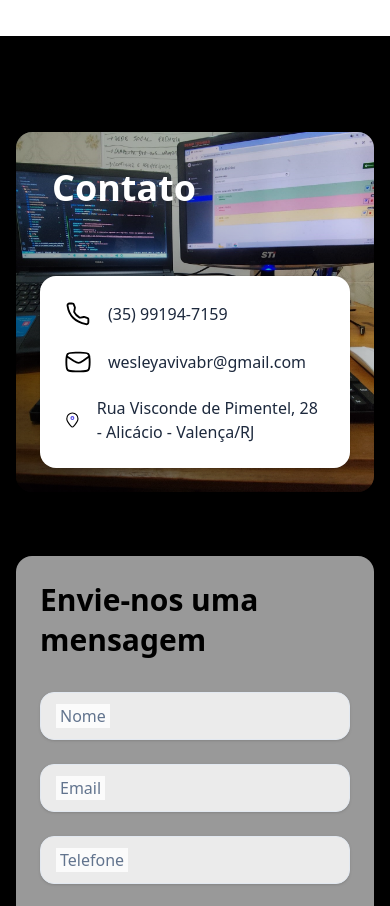
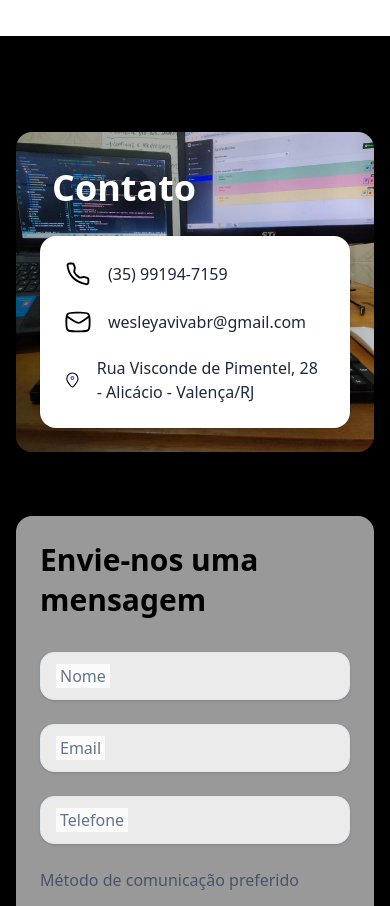
Before and after one commit to wesleyabreeuu/portfolio, a Next.js app: page / in a window 390 px wide. Shown: the part 7540-8446 px from the top of the page. Built offline with nearby package versions, Linux system fonts and the light colour scheme.

Commit message:
fix(contato): imagem com import estático e container p/ next/image fill

```diff
--- a/src/app/components/contato/index.tsx
+++ b/src/app/components/contato/index.tsx
@@ -1,3 +1,9 @@
+"use client";
+
+import Image from "next/image";
+// use a extensão exata que existe no repo (1.jpeg ou 1.jpg)
+import contatoImg from "@/../public/assets/contato/1.jpeg";
+
 export default function Contato() {
   return (
     <form action="https://fabform.io/f/xxxxx" method="post">
@@ -5,11 +11,19 @@ export default function Contato() {
         <div className="mx-auto max-w-7xl px-4 sm:px-6 lg:px-8">
           <div className="grid grid-cols-1 lg:grid-cols-2 gap-6">
             {/* ===== Coluna Esquerda ===== */}
-            <div className="relative lg:mb-0 mb-10 overflow-hidden rounded-2xl lg:rounded-l-2xl">
-              <img
-                src="/assets/contato/1.jpeg"
+            <div
+              className="
+                relative lg:mb-0 mb-10 overflow-hidden rounded-2xl lg:rounded-l-2xl
+                min-h-[320px] lg:min-h-[520px]   /* altura p/ Image fill */
+              "
+            >
+              <Image
+                src={contatoImg}
                 alt="Contato"
-                className="h-full w-full object-cover"
+                fill
+                priority
+                sizes="(min-width:1024px) 50vw, 100vw"
+                className="object-cover"
               />
               {/* overlay suave */}
               <div className="absolute inset-0 bg-gradient-to-tr from-black/60 via-black/25 to-transparent" />
@@ -21,10 +35,7 @@ export default function Contato() {
               <div className="absolute bottom-6 left-6 right-6">
                 <div className="rounded-2xl bg-white p-6 shadow-xl ring-1 ring-black/5">
                   {/* Telefone */}
-                  <a
-                    href="tel:+5535991947159"
-                    className="flex items-center gap-4 mb-5"
-                  >
+                  <a href="tel:+5535991947159" className="flex items-center gap-4 mb-5">
                     <svg
                       width="28"
                       height="28"
@@ -64,9 +75,7 @@ export default function Contato() {
                         strokeLinecap="round"
                       />
                     </svg>
-                    <span className="text-slate-800">
-                      wesleyavivabr@gmail.com
-                    </span>
+                    <span className="text-slate-800">wesleyavivabr@gmail.com</span>
                   </a>
 
                   {/* Endereço */}
@@ -215,7 +224,7 @@ export default function Contato() {
                   </label>
                 </div>
 
-                {/* Botão — gradiente + shine */}
+                {/* Botão */}
                 <button
                   type="submit"
                   className="group relative w-full h-12 rounded-full bg-gradient-to-r from-violet-600 to-fuchsia-600 text-white font-semibold shadow-lg transition hover:from-violet-500 hover:to-fuchsia-500 focus:outline-none focus:ring-4 focus:ring-violet-500/30"
@@ -225,7 +234,7 @@ export default function Contato() {
                   Enviar
                 </button>
 
-                {/* Atalho opcional para WhatsApp */}
+                {/* WhatsApp */}
                 <a
                   href="https://wa.me/5535991947159"
                   target="_blank"
```
